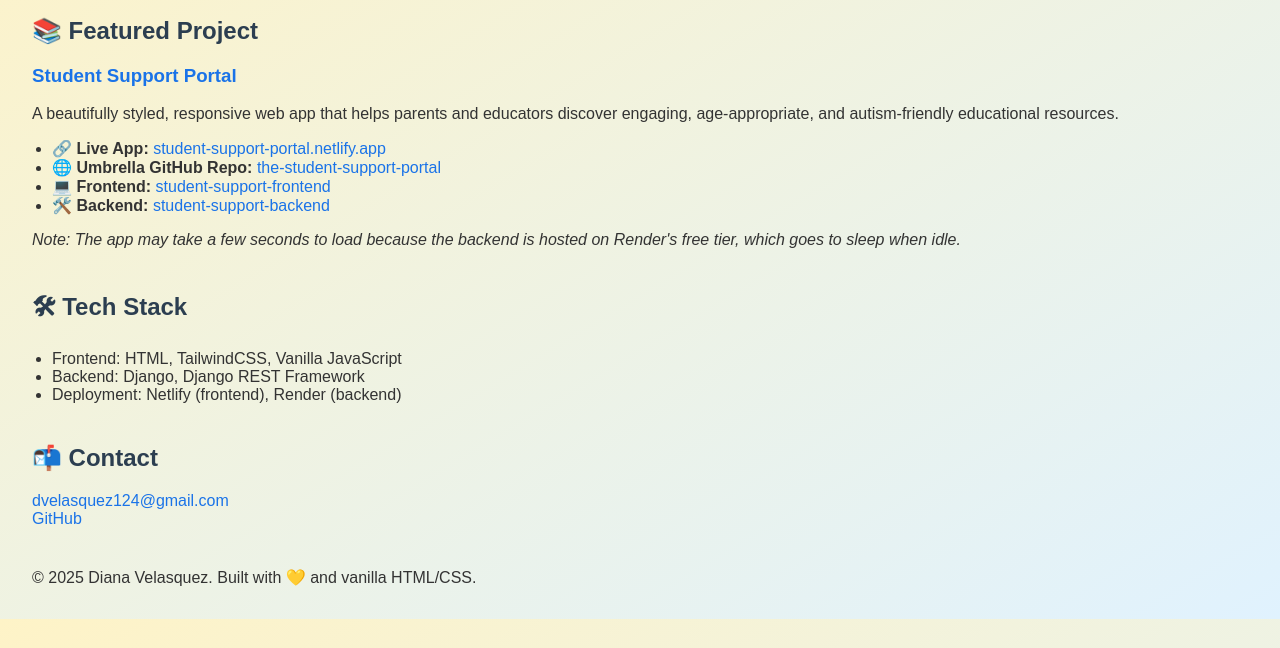
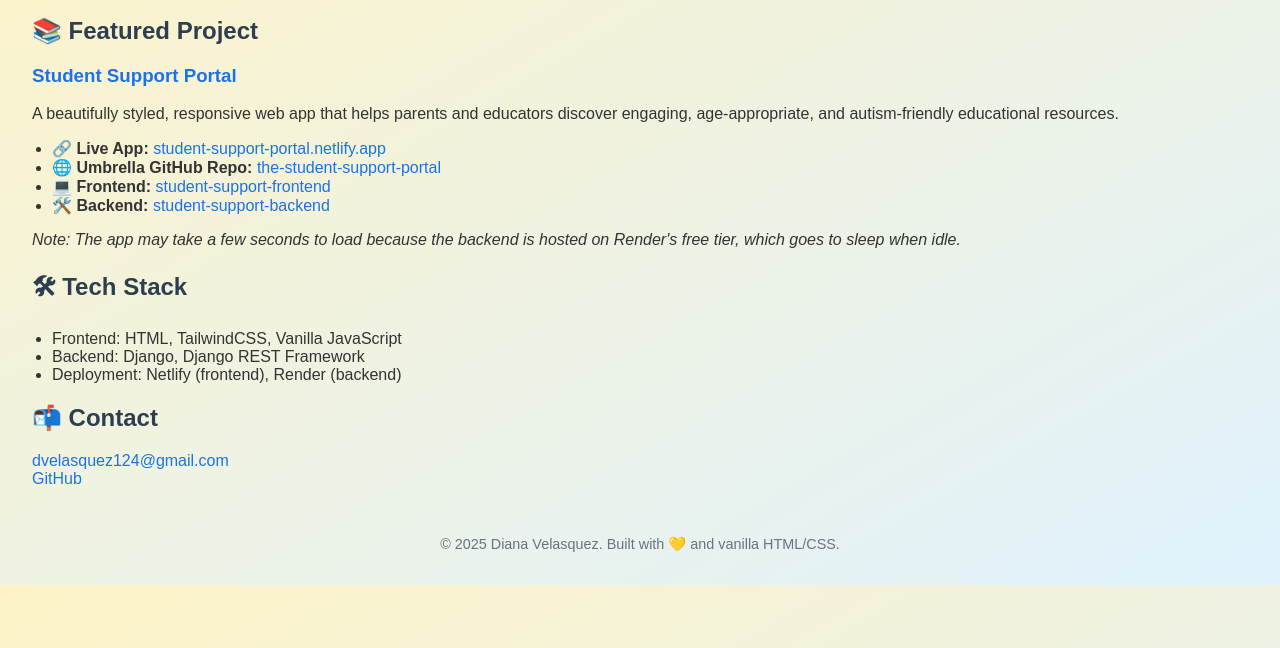
Before and after one commit to dvelasquez124/dvelasquez124.github.io, a plain HTML site: page index.html in a window 1280 px wide. Shown: the part 152-800 px from the top of the page. Drawn offline with Linux system fonts and the light colour scheme.

Commit message:
Updated styling of footer and sections

```diff
--- a/index.html
+++ b/index.html
@@ -1,5 +1,6 @@
 <!DOCTYPE html>
 <html lang="en">
+
 <head>
     <meta charset="UTF-8" />
     <meta name="viewport" content="width=device-width, initial-scale=1.0" />
@@ -13,7 +14,8 @@
             color: #333;
         }
 
-    h1, h2 {
+        h1,
+        h2 {
             color: #2c3e50;
         }
 
@@ -30,26 +32,48 @@
             padding-left: 20px;
         }
 
-    section {
-      margin-bottom: 40px;
+        .section {
+            max-width: 800px;
+            margin: 2rem auto;
+            padding: 1.5rem;
+            background-color: #ffffffcc;
+            border-radius: 0.75rem;
+            box-shadow: 0 4px 12px rgba(0, 0, 0, 0.1);
+        }
+
+        footer {
+            text-align: center;
+            margin-top: 3rem;
+            font-size: 0.9rem;
+            color: #6b7280;
         }
     </style>
 </head>
+
 <body>
     <h1>Hi, I'm Diana 👋</h1>
-  <p>I'm a software developer and data professional passionate about building accessible tools that support families and communities. I combine technical knowledge with a deep understanding of real-world needs, especially in the legal and healthcare space.</p>
+    <p>I'm a software developer and data professional passionate about building accessible tools that support families
+        and communities. I combine technical knowledge with a deep understanding of real-world needs, especially in the
+        legal and healthcare space.</p>
 
     <section>
         <h2>📚 Featured Project</h2>
         <h3><a href="https://student-support-portal.netlify.app/" target="_blank">Student Support Portal</a></h3>
-    <p>A beautifully styled, responsive web app that helps parents and educators discover engaging, age-appropriate, and autism-friendly educational resources.</p>
+        <p>A beautifully styled, responsive web app that helps parents and educators discover engaging, age-appropriate,
+            and autism-friendly educational resources.</p>
         <ul>
-      <li>🔗 <strong>Live App:</strong> <a href="https://student-support-portal.netlify.app/" target="_blank">student-support-portal.netlify.app</a></li>
-      <li>🌐 <strong>Umbrella GitHub Repo:</strong> <a href="https://github.com/dvelasquez124/the-student-support-portal" target="_blank">the-student-support-portal</a></li>
-      <li>💻 <strong>Frontend:</strong> <a href="https://github.com/dvelasquez124/student-support-frontend" target="_blank">student-support-frontend</a></li>
-      <li>🛠️ <strong>Backend:</strong> <a href="https://github.com/dvelasquez124/student-support-backend" target="_blank">student-support-backend</a></li>
+            <li>🔗 <strong>Live App:</strong> <a href="https://student-support-portal.netlify.app/"
+                    target="_blank">student-support-portal.netlify.app</a></li>
+            <li>🌐 <strong>Umbrella GitHub Repo:</strong> <a
+                    href="https://github.com/dvelasquez124/the-student-support-portal"
+                    target="_blank">the-student-support-portal</a></li>
+            <li>💻 <strong>Frontend:</strong> <a href="https://github.com/dvelasquez124/student-support-frontend"
+                    target="_blank">student-support-frontend</a></li>
+            <li>🛠️ <strong>Backend:</strong> <a href="https://github.com/dvelasquez124/student-support-backend"
+                    target="_blank">student-support-backend</a></li>
         </ul>
-    <p><em>Note: The app may take a few seconds to load because the backend is hosted on Render's free tier, which goes to sleep when idle.</em></p>
+        <p><em>Note: The app may take a few seconds to load because the backend is hosted on Render's free tier, which
+                goes to sleep when idle.</em></p>
     </section>
 
     <section>
@@ -72,4 +96,5 @@
         © 2025 Diana Velasquez. Built with 💛 and vanilla HTML/CSS.
     </footer>
 </body>
+
 </html>
```
Lines whose indentation alone changed are shown as unchanged.
